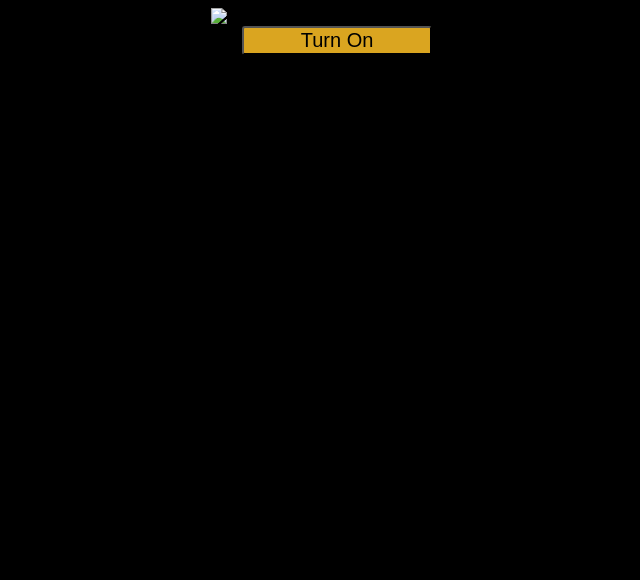
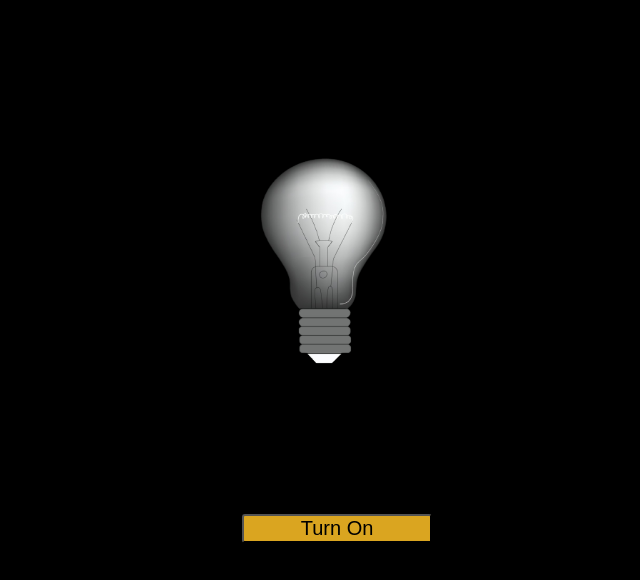
Before and after one commit to saatvik-10/bulb-working, a plain HTML site: page index.html in a window 1280 px wide. Shown: the whole page, without its empty margins (303-943 px from the left). Drawn offline with Linux system fonts and the light colour scheme.

Commit message:
index.html

```diff
--- a/index.html
+++ b/index.html
@@ -35,7 +35,7 @@
     <link rel="manifest" href="./site.webmanifest">
 </head>
 <body style="background-color: #000;">
-    <img id="bulb" class="pic" src="./bulbOff.jpg" alt="Error">
+    <img id="bulb" class="pic" src="./bulbOff.png" alt="Error">
     <button id="toggle" class="btn">Turn On</button>
 
     <script src="bulb.js"></script>
```
